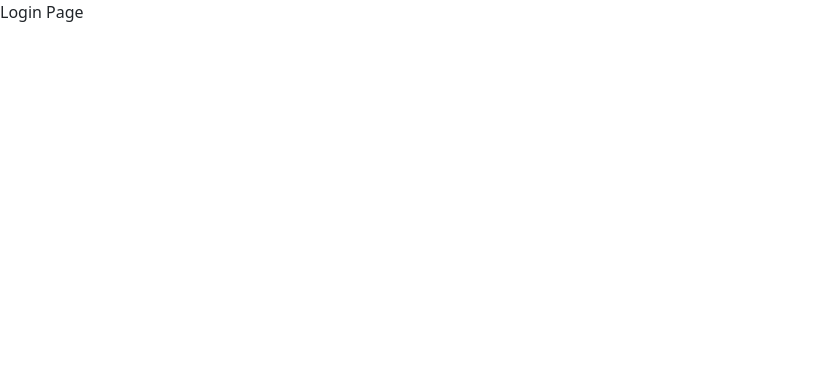
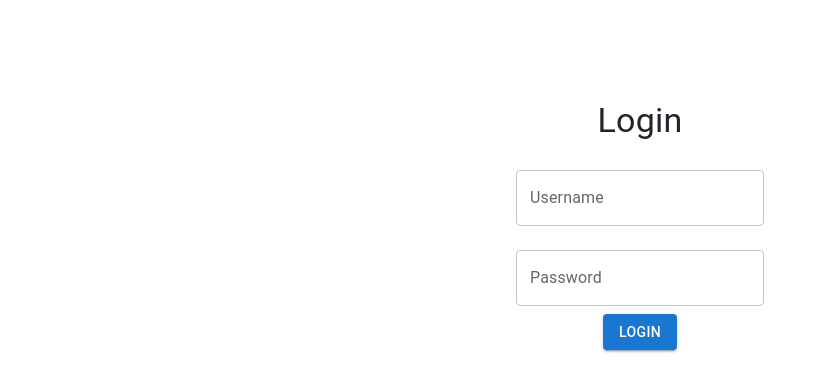
Before and after one commit to MatanShabi/Wise-Buyer-Client, a React (Vite) app: page / in a window 1280 px wide. Shown: the top 392 px of the page, without its empty margins (0-826 px from the left). Built offline with nearby package versions, Linux system fonts and the light colour scheme.

Commit message:
add post route + page + implement basic login page using material ui

```diff
--- a/package.json
+++ b/package.json
@@ -12,7 +12,10 @@
   "author": "Raz Hagay Gavriel + Matan Shabi",
   "license": "ISC",
   "dependencies": {
+    "@emotion/react": "^11.11.3",
+    "@emotion/styled": "^11.11.0",
     "@hookform/resolvers": "^3.3.4",
+    "@mui/material": "^5.15.5",
     "@types/react-router-dom": "^5.3.3",
     "axios": "^1.6.5",
     "bootstrap": "^5.3.2",
--- a/src/App.tsx
+++ b/src/App.tsx
@@ -1,8 +1,10 @@
+import { Outlet } from "react-router-dom";
+
 const App = () => {
-
   return (
     <div className="p-2">
-      <div>hello world</div>
+      <nav>navigation layout</nav>
+      <Outlet/>
     </div>
   )
 }
--- a/src/features/login/index.tsx
+++ b/src/features/login/index.tsx
@@ -1,14 +1,42 @@
-import { FC } from "react"
+import { useState } from 'react';
+import { Container, Typography, TextField, Button } from '@mui/material';
 
-interface LoginProps {
-}
+const LoginPage = () => {
+  const [username, setUsername] = useState('');
+  const [password, setPassword] = useState('');
 
-  const Login: FC<LoginProps> = (props) => {
-    return (
-      <div>
-      Login Page
+  const handleLogin = () => {
+    console.log('Username:', username);
+    console.log('Password:', password);
+  };
+
+  return (
+    <Container maxWidth="xs">
+      <div style={{ marginTop: '100px', display: 'flex', flexDirection: 'column', alignItems: 'center' }}>
+        <Typography variant="h4" gutterBottom>
+          Login
+        </Typography>
+        <TextField
+          label="Username"
+          variant="outlined"
+          margin="normal"
+          value={username}
+          onChange={(e) => setUsername(e.target.value)}
+        />
+        <TextField
+          label="Password"
+          type="password"
+          variant="outlined"
+          margin="normal"
+          value={password}
+          onChange={(e) => setPassword(e.target.value)}
+        />
+        <Button variant="contained" color="primary" onClick={handleLogin}>
+          Login
+        </Button>
       </div>
-    )
-  }
+    </Container>
+  );
+};
 
-  export default Login
+export default LoginPage;
--- /dev/null
+++ b/src/features/post/index.tsx
@@ -0,0 +1,14 @@
+import { FC } from "react"
+
+interface PostProps {
+}
+
+  const Post: FC<PostProps> = (props) => {
+    return (
+      <div>
+      Post Page
+      </div>
+    )
+  }
+
+  export default Post
--- a/src/main.tsx
+++ b/src/main.tsx
@@ -4,6 +4,8 @@ import 'bootstrap/dist/css/bootstrap.css'
 import { RouterProvider, createBrowserRouter } from 'react-router-dom';
 import Login from './features/login/index.tsx';
 import AppError from './AppError.tsx';
+import App from './App.tsx';
+import Post from './features/post/index.tsx';
 
 
 const router = createBrowserRouter([
@@ -12,17 +14,16 @@ const router = createBrowserRouter([
     element: <Login />,
     errorElement: <AppError />,
   },
-  // TODO: placeholer to implement childs
-  // {
-  //   element: <App />,
-  //   errorElement: <AppError />,
-  //   children: [
-  //     {
-  //       path: "/post",
-  //       element: <Post/>
-  //     },
-  //   ],
-  // },
+  {
+    element: <App />,
+    errorElement: <AppError />,
+    children: [
+      {
+        path: "/post",
+        element: <Post/>
+      },
+    ],
+  },
 ]);
 
 ReactDOM.createRoot(document.getElementById('root')!).render(
```
Also changed, not shown: 1 other file (tests, documents, lock files or other folders).
